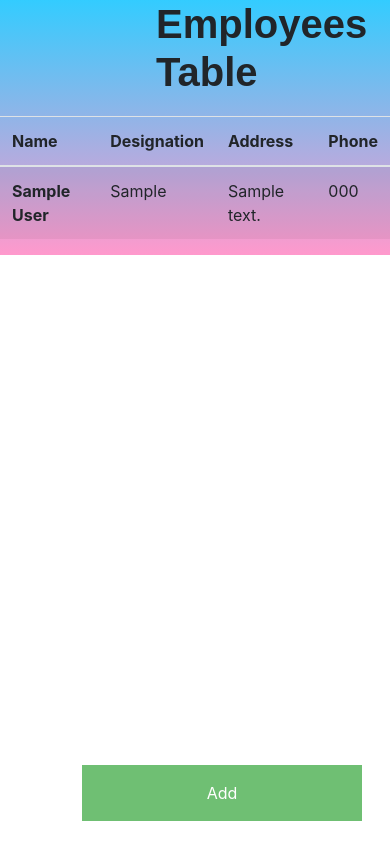
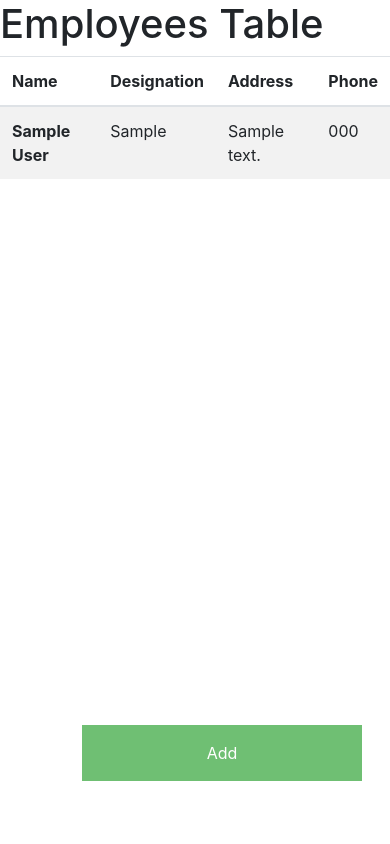
Before and after one commit to sahaorchid/employee_table, a PHP site: page / in a window 390 px wide. Run offline with PHP 8.4, Linux system fonts and the light colour scheme; tables that the repository leaves empty or names only in its code hold one stand-in row (values such as "Sample post"); some libraries are stand-ins or nearby versions.

Commit message:
Update index.css
create responsive

```diff
--- a/index.css
+++ b/index.css
@@ -1,7 +1,5 @@
 body {
     font-family: Arial, Helvetica, sans-serif;
-    background: linear-gradient(to bottom, #33ccff 0%, #ff99cc 100%);
-    background-repeat: no-repeat;
 }
 * {box-sizing: border-box;}
 
@@ -17,6 +15,8 @@ body {
   bottom: 23px;
   right: 28px;
   width: 280px;
+  margin-bottom: 40px;
+  margin-left: 20px;
 }
 
 /* The popup form - hidden by default */
@@ -31,7 +31,7 @@ body {
 
 /* Add styles to the form container */
 .form-container {
-  max-width: 300px;
+  max-width: 800px;
   padding: 10px;
   background-color: white;
 }
@@ -72,12 +72,21 @@ body {
 .form-container .btn:hover, .open-button:hover {
   opacity: 1;
 }
-.h{
+#heading{
     font-family: sans-serif;
-    margin-left: 40%;
+    text-align: center;
     margin-bottom: 20px;;
     font-weight: bold;
 }
+@media (min-width: 200px) {
+  #heading{
+    font-size:20px;
+  }
+}
+
 .hp{
     font-family: sans-serif;
 }
+#table{
+  background: linear-gradient(to bottom, #33ccff 0%, #ff99cc 100%);
+}
```
